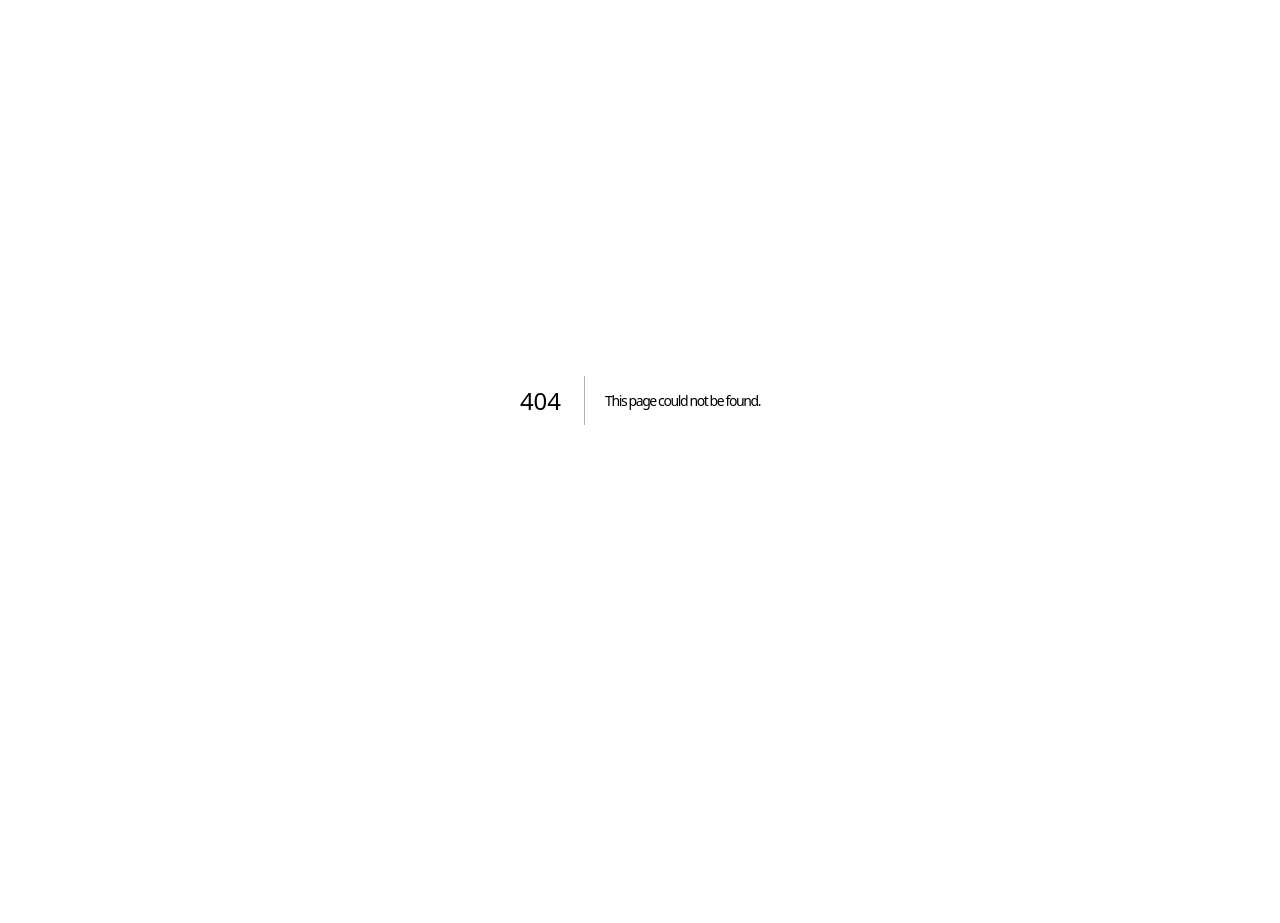
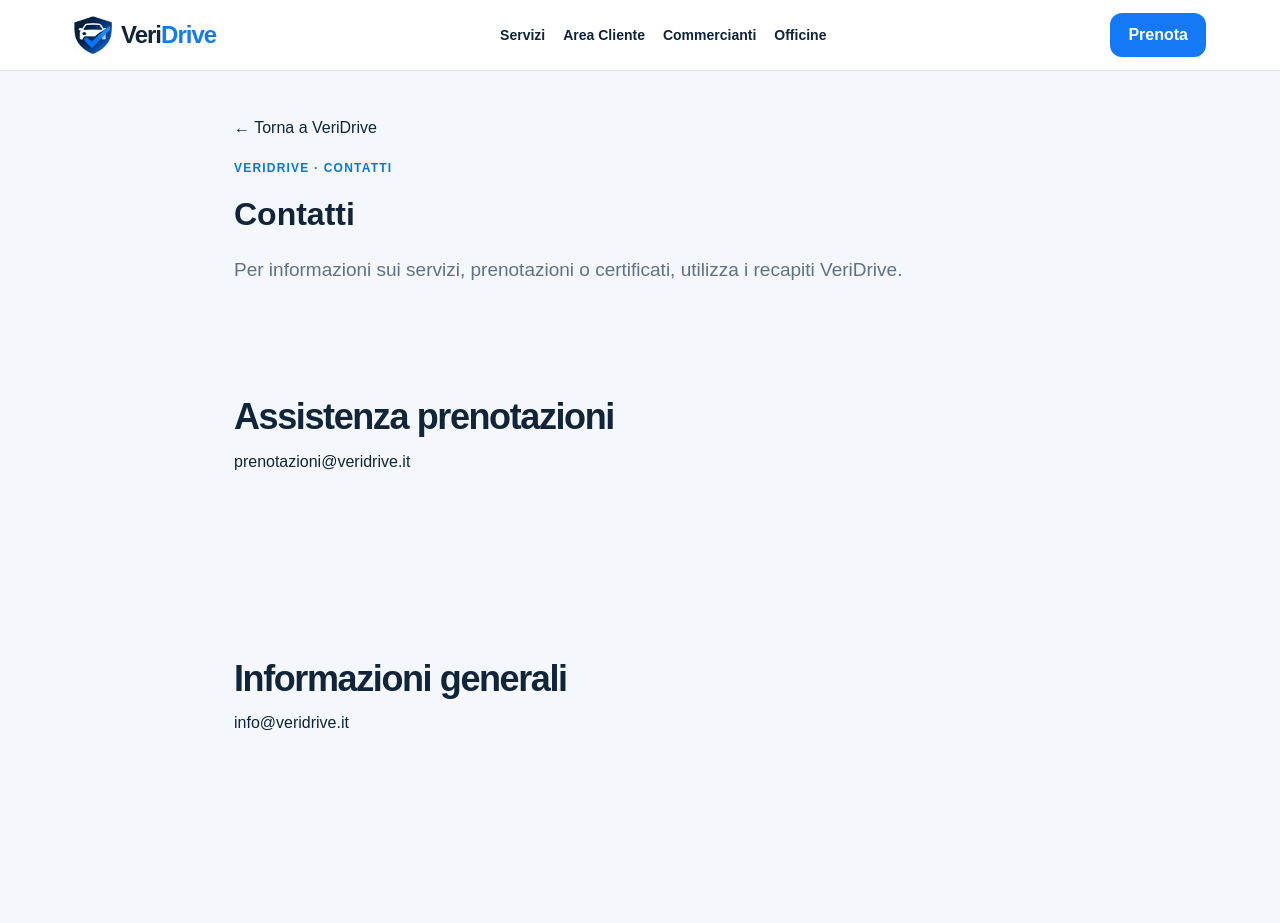
Before and after one commit to vittadenis-sys/VeriDrive-V7, a Next.js app: page /contatti in a window 1280 px wide. Before the commit this address had no page. Shown: the top 923 px of the page. Before the commit the page ends 800 px from the top, so only its background shows below. Built offline with nearby package versions, Linux system fonts and the light colour scheme.

Commit message:
feat: add contact page

```diff
--- /dev/null
+++ b/app/contatti/page.tsx
@@ -0,0 +1,19 @@
+import Link from "next/link";
+import { Header } from "@/components/Header";
+import { Footer } from "@/components/Footer";
+
+export default function ContattiPage() {
+  return <>
+    <Header />
+    <main className="page"><div className="shell" style={{maxWidth:860}}>
+      <Link href="/" style={{display:"inline-block",marginBottom:24}}>← Torna a VeriDrive</Link>
+      <div className="eyebrow">VERIDRIVE · CONTATTI</div>
+      <h1>Contatti</h1>
+      <p className="lead">Per informazioni sui servizi, prenotazioni o certificati, utilizza i recapiti VeriDrive.</p>
+      <section className="panel" style={{marginTop:28}}><h2>Assistenza prenotazioni</h2><p><a href="mailto:prenotazioni@veridrive.it">prenotazioni@veridrive.it</a></p></section>
+      <section className="panel" style={{marginTop:14}}><h2>Informazioni generali</h2><p><a href="mailto:info@veridrive.it">info@veridrive.it</a></p></section>
+      <section className="panel" style={{marginTop:14}}><h2>Verifica certificato</h2><p>Per verificare un certificato VeriDrive utilizza il codice VSC o il QR sulla pagina dedicata.</p><Link href="/verifica" className="button secondary">Verifica certificato</Link></section>
+    </div></main>
+    <Footer />
+  </>;
+}
```
